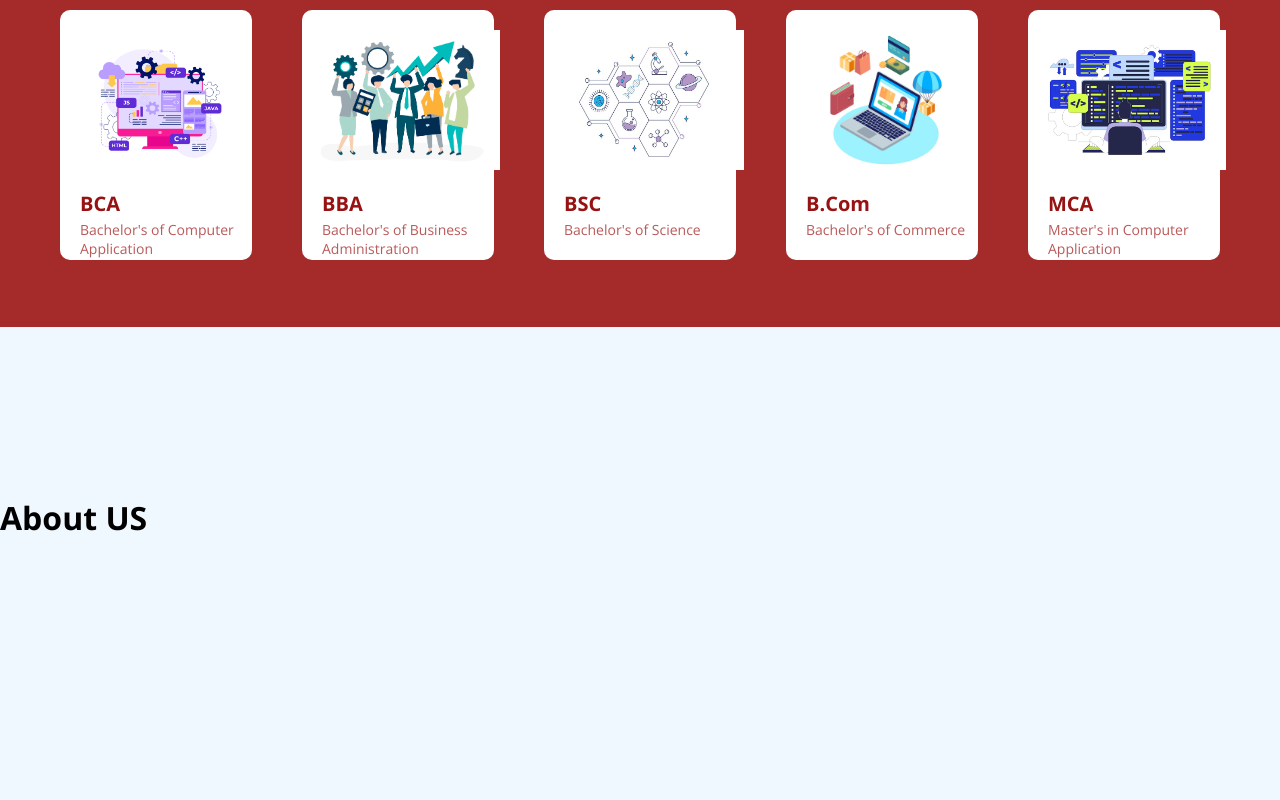
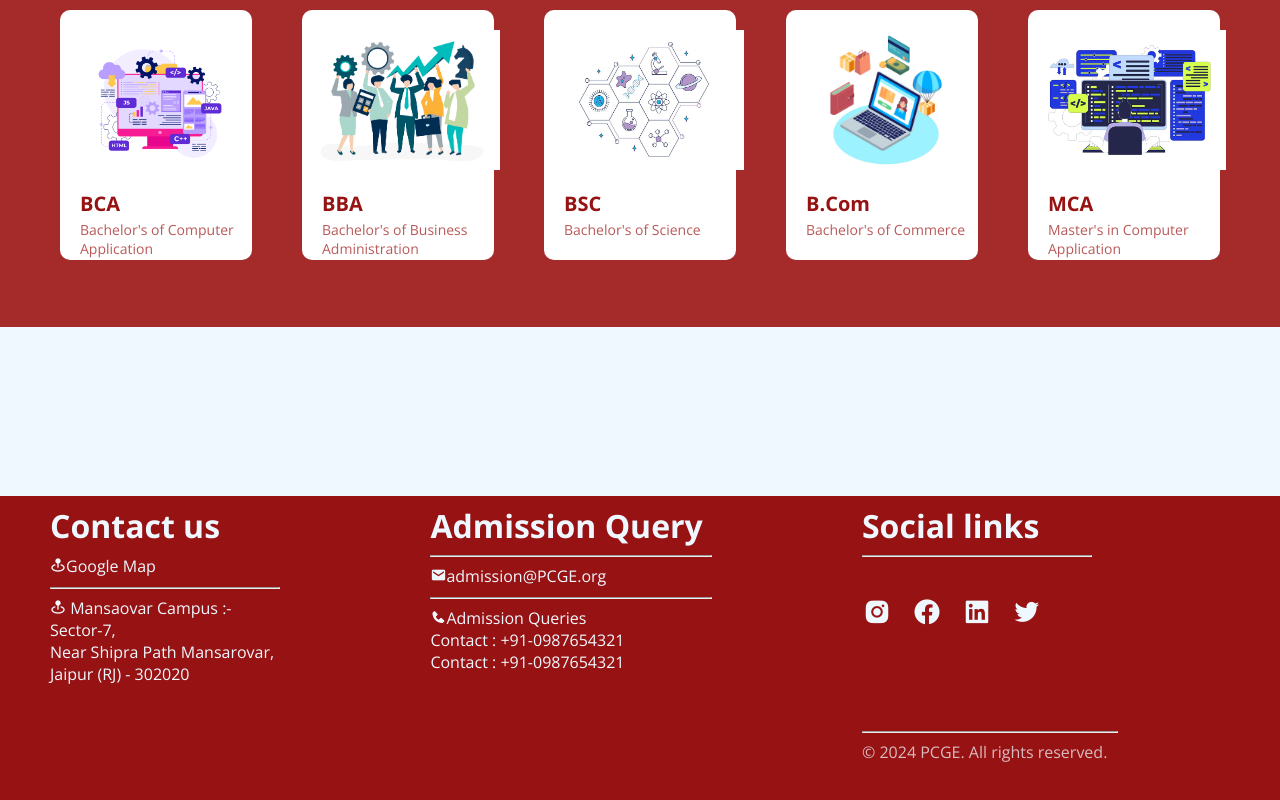
Before and after one commit to Lakshyasharma17/parishkar-project, a plain HTML site: page index.html in a window 1280 px wide. Shown: the part 1724-2524 px from the top of the page. Before the commit the page ends 2263 px from the top, so only its background shows below. Drawn offline with nearby package versions, Linux system fonts and the light colour scheme; a web font is replaced by a local one.

Commit message:
Add files via upload

```diff
--- a/index.html
+++ b/index.html
@@ -50,7 +50,7 @@
                 <h1>Abhinav Singh</h1>
                 <p>IT Department</p>
             </div>
-            <div class="pic"></div>
+            <div class="pic"><img class="pic1" src="image.jpg" alt=""></div>
 
         </div>
         <div class="cards">
@@ -58,28 +58,28 @@
                 <h1>Abhinav Singh</h1>
                 <p>IT Department</p>
             </div>
-            <div class="pic"></div>
+            <div class="pic"><img class="pic1"  src="image.jpg" alt=""></div>
         </div>
         <div class="cards">
             <div class="content">
                 <h1>Abhinav Singh</h1>
                 <p>IT Department</p>
             </div>
-            <div class="pic"></div>
+            <div class="pic"><img class="pic1"  src="image.jpg" alt=""></div>
         </div>
         <div class="cards">
             <div class="content">
                 <h1>Abhinav Singh</h1>
                 <p>IT Department</p>
             </div>
-            <div class="pic"></div>
+            <div class="pic"><img class="pic1"  src="image.jpg" alt=""></div>
         </div>
         <div class="cards">
             <div class="content">
                 <h1>Abhinav Singh</h1>
                 <p>IT Department</p>
             </div>
-            <div class="pic"></div>
+            <div class="pic"><img class="pic1"  src="image.jpg" alt=""></div>
         </div>
        </div>
     </div>
@@ -138,8 +138,40 @@
        </div>
     </div>
 
-    <div id="section4" class="section4">
-        <h1>About US</h1>
+    <div id="section4" class="footer">
+        <div class="contactus">
+            <h1>Contact us</h1>
+
+            <p><i class='bx bxs-map-pin'></i>Google Map</p>
+            <hr>
+           <p><i class='bx bxs-map-pin'></i> Mansaovar Campus :- Sector-7, <br> Near Shipra Path Mansarovar, <br> Jaipur (RJ) - 302020</p>
+        </div>
+
+            <div class="queries">
+                <h1>Admission Query</h1>
+                <hr>
+                <p><i class='bx bxs-envelope'></i>admission@PCGE.org</p>
+                <hr>
+                <p><i class='bx bxs-phone'></i>Admission Queries <br>
+                    Contact : +91-0987654321 <br>
+                    Contact : +91-0987654321</p>
+            </div>
+
+        <div class="social">
+            <h1>Social links</h1>
+            <hr>
+            <div class="linkss">
+            <a href=""><i class='bx bxl-instagram-alt'></i></a>
+            <a href=""><i class='bx bxl-facebook-circle'></i></a>
+            <a href=""><i class='bx bxl-linkedin-square'></i></a>
+            <a href=""><i class='bx bxl-twitter'></i></a>
+        </div>
+
+        <div class="lastdiv">
+            <hr>
+            <p>&copy; 2024 PCGE. All rights reserved.</p>
+        </div>
+        </div>
     </div>
 </body>
 </html>
--- a/style.css
+++ b/style.css
@@ -115,6 +115,15 @@ body {
 
 }
 
+.section2 .card .cards .pic .pic1 {
+    margin-left: -30px;
+    width: 200px;
+}
+
+.section2 .card .cards .pic .pic1 img {
+    width: 100px;
+}
+
 .section2 .card .cards .pic .bba {
     margin-left: -25px;
 }
@@ -143,6 +152,80 @@ body {
     color: rgba(165, 42, 42, 0.781);
 }
 
-.section4 {
+.footer {
+    width: 100%;
+    height: 50%;
+    background-color: rgba(151, 18, 18, 1);
+    color: aliceblue;
+    display: flex;
+    gap: 150px;
+}
+
+.footer .contactus {
+    width: 18%;
+    margin-left: 50px;
+    height: 30%;
+}
+
+.footer .contactus h1 {
+    margin-top: 8px;
+    margin-bottom: 8px;
+}
+
+.footer .contactus p {
+    margin-top: 8px;
+    margin-bottom: 10px;
+}
+
+.footer .queries {
+    width: 22%;
+    height: 30%;
+}
+
+.footer .queries h1 {
+    margin-top: 8px;
+    margin-bottom: 8px;
+}
+
+.footer .queries p {
+    margin-top: 8px;
+    margin-bottom: 10px;
+}
+
+.footer .social {
+    width: 18%;
+    height: 30%;
+}
+
+.footer .social .linkss {
+    display: flex;
+    gap: 20px;
+}
+
+.footer .social .linkss a {
+    display: flex;
+    color: aliceblue;
+    text-decoration: none;
+    margin-top: 40px;
 
 }
+
+.footer .social .linkss i {
+    font-size: 30px;
+}
+
+.footer .social h1 {
+    margin-top: 8px;
+    margin-bottom: 8px;
+}
+
+.footer .social p {
+    margin-top: 8px;
+    margin-bottom: 10px;
+}
+
+.footer .lastdiv {
+    width: 16rem;
+    margin-top: 45%;
+    color: rgba(240, 248, 255, 0.733) ;
+}
```
Also changed, not shown: image.jpg (added).
